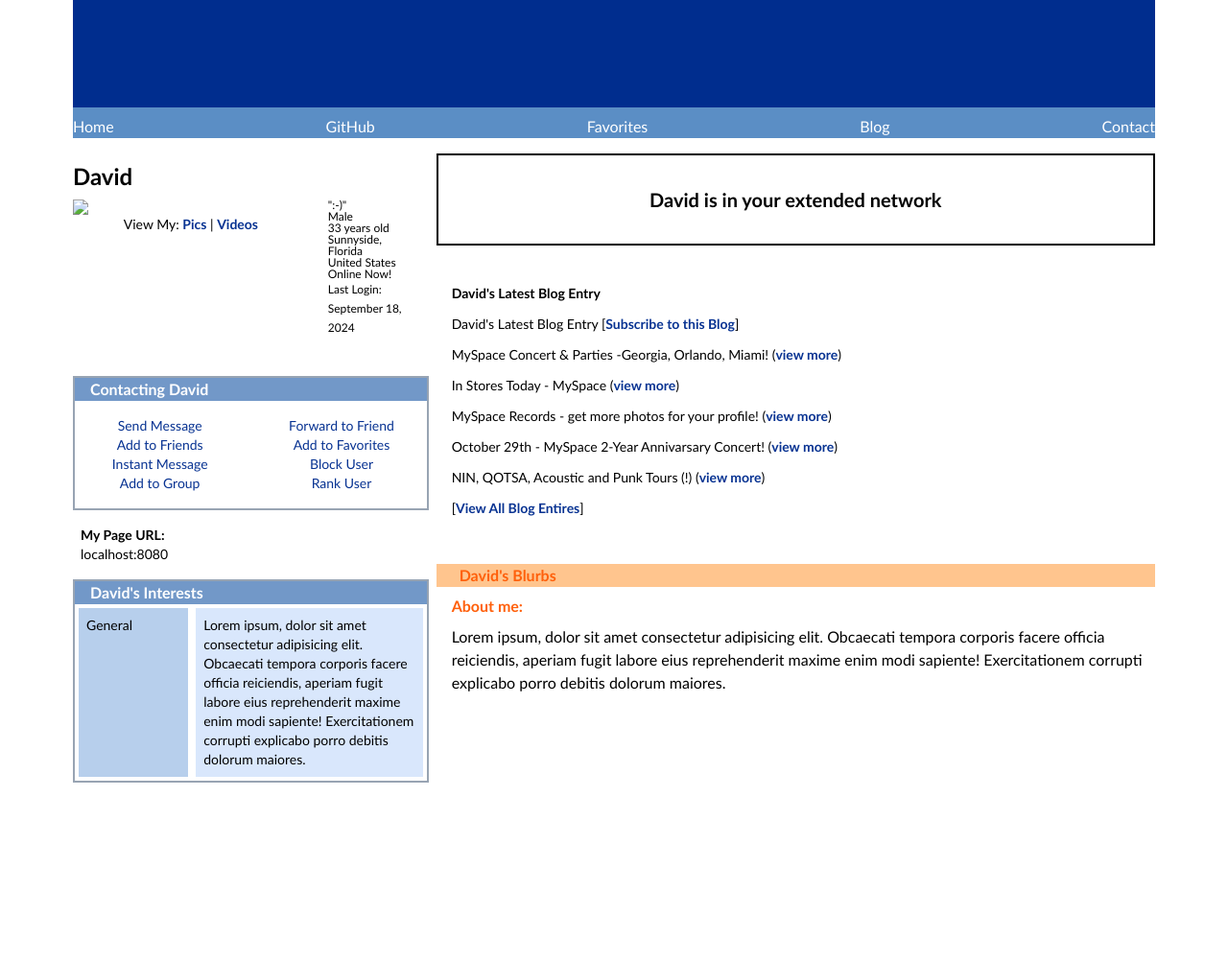
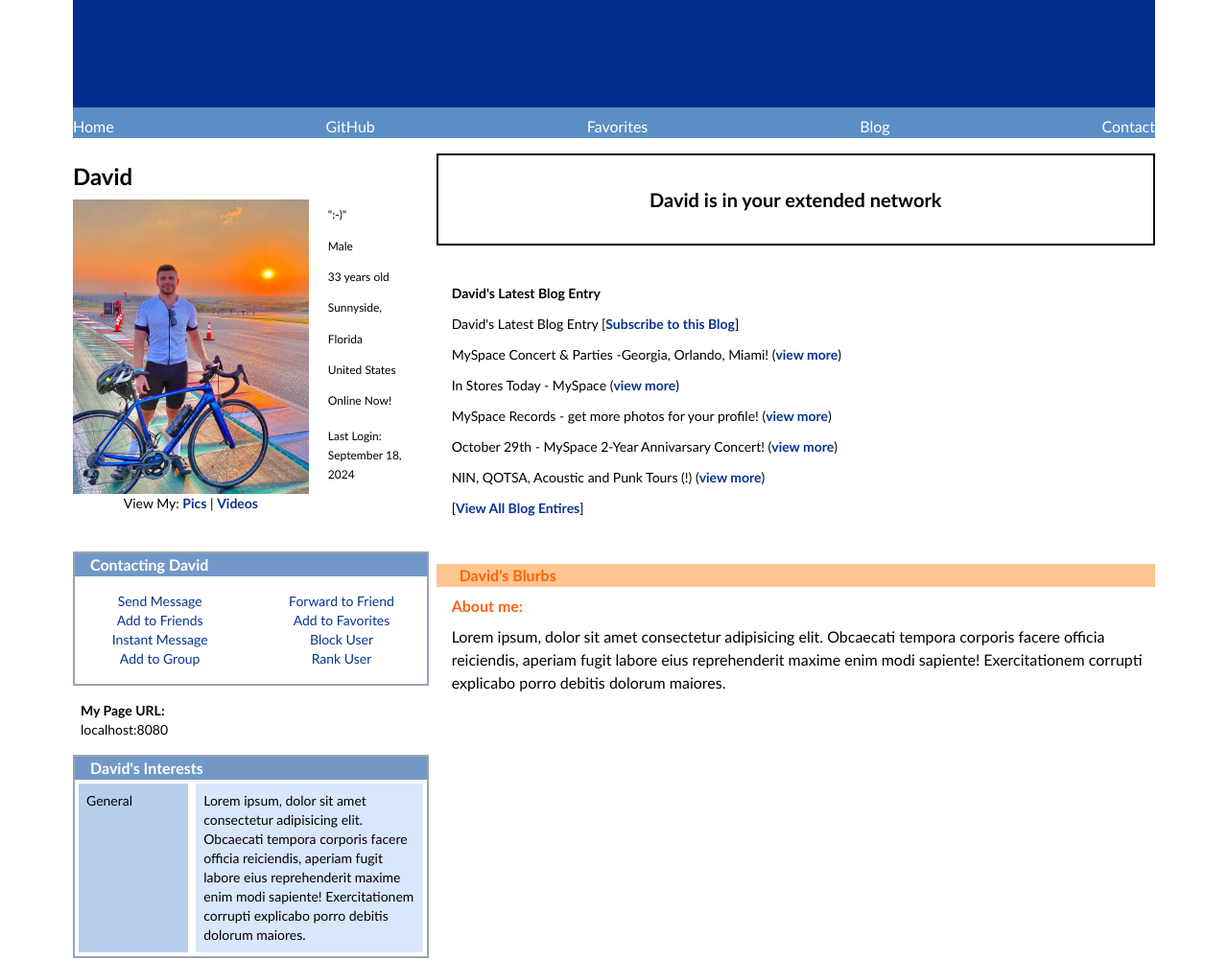
Before and after one commit to davegutierrez0/homepage, an Eleventy site: page src/index.html in a window 1280 px wide. Shown: the whole page at 96% size. Before the commit the page ends 840 px from the top, so only its background shows below. Built offline with nearby package versions, Linux system fonts and the light colour scheme; Eleventy itself is replaced by a stand-in of ours; files that its build step writes are made by us from their sources; the site is published under a folder, as on GitHub Pages, so addresses that start at the root find nothing.

Commit message:
eliminating leading slash

```diff
--- a/src/index.html
+++ b/src/index.html
@@ -23,7 +23,7 @@
       <h1 class="text-2xl py-2 font-bold">David</h1>
       <div class="col-span-1 grid grid-cols-3 gap-1 mb-10">
         <div class="col-span-2">
-          <img class="h-auto" src="/img/download.jpeg" />
+          <img class="h-auto" src="img/download.jpeg" />
           <div class="text-center text-sm">
             View My:
             <a class="bold-link text-[#083392] font-extrabold">Pics</a> |
```
